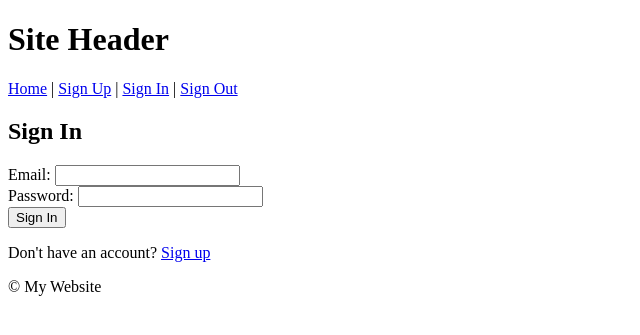
After one commit to davidpollock1/ff-agent, a FastAPI app: template app/templates/signin.html in a window 1280 px wide. The commit adds this page. Shown: the top 335 px of the page, without its empty margins (0-640 px from the left). Run offline with FastAPI, Linux system fonts and the light colour scheme; the template is opened without the code that fills it, so the values that code supplies are empty.

Commit message:
add user model, routes, and templates for signup/signin

```diff
--- /dev/null
+++ b/app/auth/routes.py
@@ -0,0 +1,92 @@
+from fastapi import APIRouter, Request, Form, status, Depends, Response
+from fastapi.responses import RedirectResponse, HTMLResponse
+from fastapi.templating import Jinja2Templates
+from sqlmodel import Session, select
+from app.models.models import User
+from app.db.session import get_session
+import bcrypt
+import secrets
+
+
+templates = Jinja2Templates(directory="app/templates")
+router = APIRouter()
+
+SESSION_COOKIE = "session"
+SESSION_SECRET = secrets.token_urlsafe(32)
+
+
+def get_password_hash(password: str) -> str:
+    salt = bcrypt.gensalt()
+    return bcrypt.hashpw(password.encode("utf-8"), salt).decode("utf-8")
+
+
+def verify_password(plain_password: str, hashed_password: str) -> bool:
+    return bcrypt.checkpw(
+        plain_password.encode("utf-8"), hashed_password.encode("utf-8")
+    )
+
+
+def create_session_cookie(user_id: int) -> str:
+    # need to update for prod.
+    return str(user_id)
+
+
+def get_user_from_session(request: Request, session: Session) -> User | None:
+    user_id = request.cookies.get(SESSION_COOKIE)
+    if not user_id:
+        return None
+    return session.get(User, int(user_id))
+
+
+@router.get("/signup", response_class=HTMLResponse)
+def signup_form(request: Request) -> HTMLResponse:
+    return templates.TemplateResponse("signup.html", {"request": request})
+
+
+@router.post("/signup")
+def signup(
+    request: Request,
+    response: Response,
+    email: str = Form(...),
+    password: str = Form(...),
+    session: Session = Depends(get_session),
+) -> Response:
+    existing = session.exec(select(User).where(User.email == email)).first()
+    if existing:
+        return HTMLResponse("Email already registered", status_code=400)
+    user = User(email=email, hashed_password=get_password_hash(password))
+    session.add(user)
+    session.commit()
+    session.refresh(user)
+    response = RedirectResponse("/signin", status_code=status.HTTP_302_FOUND)
+    return response
+
+
+@router.get("/signin", response_class=HTMLResponse)
+def signin_form(request: Request) -> HTMLResponse:
+    return templates.TemplateResponse("signin.html", {"request": request})
+
+
+@router.post("/signin")
+def signin(
+    request: Request,
+    response: Response,
+    email: str = Form(...),
+    password: str = Form(...),
+    session: Session = Depends(get_session),
+) -> Response:
+    user = session.exec(select(User).where(User.email == email)).first()
+    if not user or not verify_password(password, user.hashed_password):
+        return HTMLResponse("Invalid credentials", status_code=400)
+    resp = RedirectResponse("/", status_code=status.HTTP_302_FOUND)
+    resp.set_cookie(
+        SESSION_COOKIE, create_session_cookie(user.id), httponly=True, secure=True
+    )
+    return resp
+
+
+@router.get("/signout")
+def signout(response: Response) -> Response:
+    resp = RedirectResponse("/", status_code=status.HTTP_302_FOUND)
+    resp.delete_cookie(SESSION_COOKIE)
+    return resp
--- a/app/main.py
+++ b/app/main.py
@@ -4,14 +4,15 @@ from fastapi.staticfiles import StaticFiles
 from fastapi.templating import Jinja2Templates
 from sqlmodel import Session
 from app.db.session import get_session, engine
-from app.models.models import SQLModel
+from sqlmodel import SQLModel
 from app.services.intake import IntakeService
+from app.auth.routes import router as auth_router
 
 app = FastAPI()
 router = APIRouter()
 
-app.mount("/static", StaticFiles(directory="static"), name="static")
-templates = Jinja2Templates(directory="templates")
+app.mount("/static", StaticFiles(directory="app/static"), name="static")
+templates = Jinja2Templates(directory="app/templates")
 
 
 @app.on_event("startup")
@@ -35,3 +36,4 @@ async def intake(sessions: Session = Depends(get_session)) -> str:
 
 
 app.include_router(router)
+app.include_router(auth_router)
--- a/app/templates/base.html
+++ b/app/templates/base.html
@@ -8,6 +8,12 @@
 <body>
     <header>
         <h1>{% block header %}Site Header{% endblock %}</h1>
+        <nav>
+            <a href="/">Home</a> |
+            <a href="/signup">Sign Up</a> |
+            <a href="/signin">Sign In</a> |
+            <a href="/signout">Sign Out</a>
+        </nav>
     </header>
 
     <main>
--- /dev/null
+++ b/app/templates/signin.html
@@ -0,0 +1,10 @@
+{% extends "base.html" %}
+{% block content %}
+<h2>Sign In</h2>
+<form method="post" action="/signin">
+    <label>Email: <input type="email" name="email" required></label><br>
+    <label>Password: <input type="password" name="password" required></label><br>
+    <button type="submit">Sign In</button>
+</form>
+<p>Don't have an account? <a href="/signup">Sign up</a></p>
+{% endblock %}
```
Also changed, not shown: app/models/models.py (+11 -0 lines), app/templates/signup.html (added, +10 -0 lines), tests/test_dependency_builder.py (deleted, +0 -74 lines), app/auth/__init__.py (added), 1 other file.
